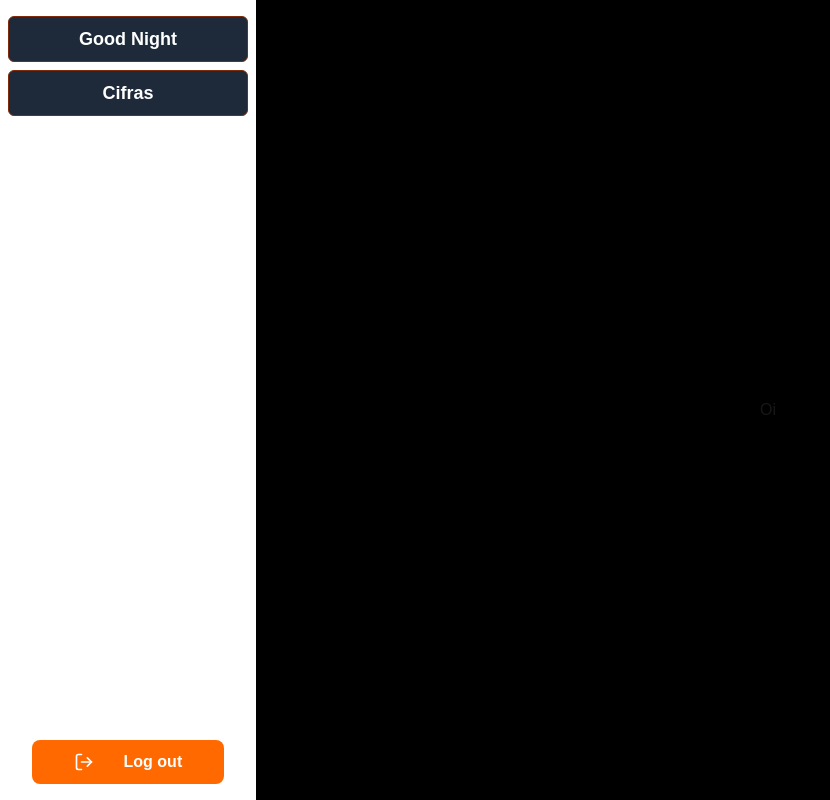
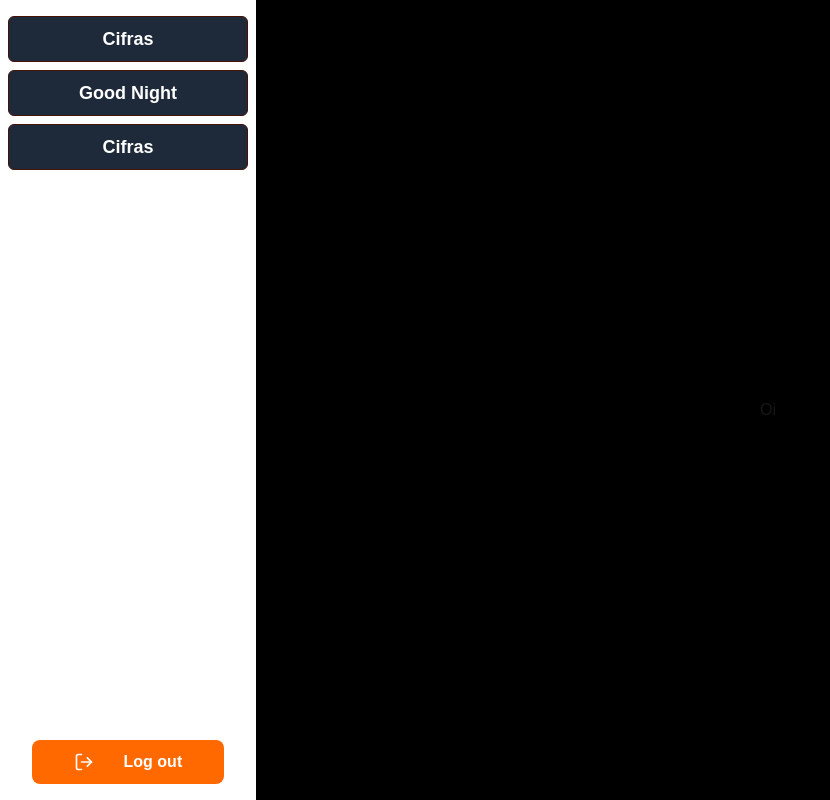
Before and after one commit to P3dr0PRR/Cifras, a Next.js app in the folder cifras-front-end/: page / in a window 1280 px wide. Shown: the whole page, without its empty margins (0-830 px from the left). Built offline with nearby package versions, Linux system fonts and the light colour scheme; no server answers.

Commit message:
feat/ajusta layout de cores e adiciona pagina principal na sidebar

```diff
--- a/cifras-front-end/app/(system)/page.tsx
+++ b/cifras-front-end/app/(system)/page.tsx
@@ -1,4 +1,4 @@
-import { CifrasMenu } from "../components/bodyEstructure/cifrasMenu";
+import { CifrasMenu } from "../components/bodyEstructure/cifrasFirstPage";
 
 export default function Home() {
   return <CifrasMenu />;
--- a/cifras-front-end/app/components/sidebar/sidebar.tsx
+++ b/cifras-front-end/app/components/sidebar/sidebar.tsx
@@ -6,6 +6,9 @@ export function Sidebar() {
   return (
     <div className="w-64 h-screen bg-brown-700 flex flex-col justify-between py-4">
       <div className="flex flex-col gap-2">
+        <Link href="/" className="sidebar-btn">
+          Cifras
+        </Link>
         <Link href="/goodN" className="sidebar-btn">
           Good Night
         </Link>
--- a/cifras-front-end/app/globals.css
+++ b/cifras-front-end/app/globals.css
@@ -30,7 +30,7 @@ html {
 }
 @layer components {
   .sidebar-btn {
-    @apply cursor-pointer text-white bg-gray-800 border border-orange-900 text-center py-2 rounded-md mx-2 text-lg font-semibold hover:scale-105 transition-transform duration-300;
+    @apply cursor-pointer text-white bg-gray-800 border border-orange-950 focus:transition-transform duration-300 focus:scale-105 focus:outline-none focus:border-orange-500 focus:border-2 text-center py-2 rounded-md mx-2 text-lg font-semibold;
   }
   .header-logo {
     @apply w-full mt-5 mb-4 flex items-center justify-center
```
Also changed, not shown: cifras-front-end/app/components/bodyEstructure/cifrasFirstPage.tsx (renamed from cifras-front-end/app/components/bodyEstructure/cifrasMenu.tsx).
